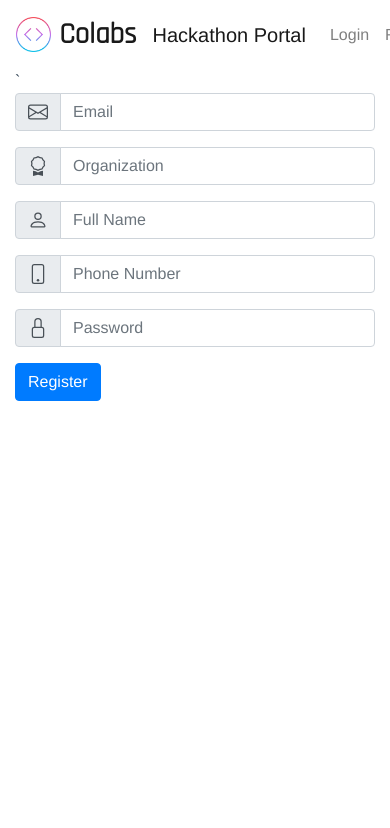
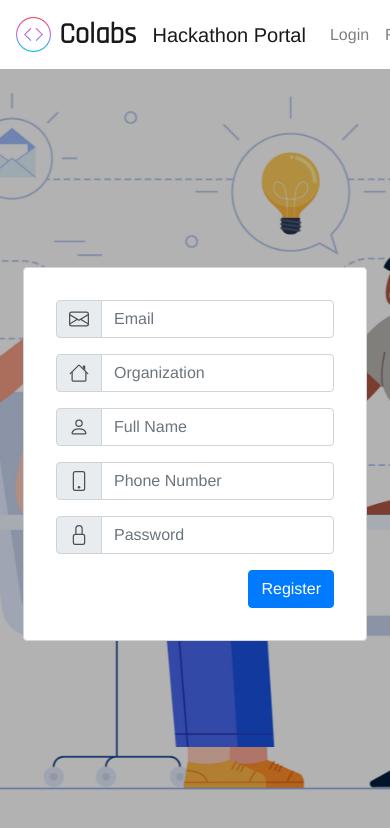
Before and after one commit to Hackathon-Finder/client, a Vue app: page /register-organizer in a window 390 px wide. Shown: the top 828 px of the page. Built offline with nearby package versions, Linux system fonts and the light colour scheme; what vue-google-signin-button would draw is missing.

Commit message:
matching design register organizer to register user

```diff
--- a/src/components/NavBar.vue
+++ b/src/components/NavBar.vue
@@ -3,7 +3,7 @@
     <b-container>
       <b-row>
         <b-navbar id="nav-wrapper" style="display: flex; justify-content: space-between; width: 100%;">
-          <b-navbar-brand href="#" style="display:flex; align-items:center">
+          <b-navbar-brand to='/' style="display:flex; align-items:center">
             <img class="img-logo mr-2" src="@/assets/coding.png" alt="" fluid />
             <div class="text-logo">Colabs</div>
             <div>Hackathon Portal</div>
@@ -16,10 +16,10 @@
             <!-- Navbar dropdowns -->
             <b-nav-item-dropdown text="Register" right>
               <b-dropdown-item href="#">
-                <b-nav-item href="#">Register as User</b-nav-item>
+                <b-nav-item to='/register-user'>Register as User</b-nav-item>
               </b-dropdown-item>
               <b-dropdown-item href="#">
-                <b-nav-item href="#">Register as Organizer</b-nav-item>
+                <b-nav-item to='/register-organizer'>Register as Organizer</b-nav-item>
               </b-dropdown-item>
             </b-nav-item-dropdown>
             <!-- <b-nav-item href="#" @click.prevent="signOut">Sign Out</b-nav-item> -->
--- a/src/views/registerOrganizer.vue
+++ b/src/views/registerOrganizer.vue
@@ -1,50 +1,90 @@
 <template>
-  <b-container>
-    <b-row>
+  <b-container class="bv-example-row">
+    <b-row align-h="center" align-v="center" style="height:calc(100vh - 4.6rem)">
       <b-col>
-        `<b-form @submit.prevent="onSubmit" class="input-form">
+        <div style="display: flex; justify-content:center; align-items:center;">
+          <div class="image-wrapper">
+            <img src="@/assets/register-user.jpg" alt="">
+          </div>
+          <b-form id="form-wrapper" @submit.prevent="registerOrganizer" style="text-align: right">
             <div class="input-group mb-3">
               <div class="input-group-prepend">
                 <div class="input-group-text">
                   <b-icon icon="envelope"></b-icon>
                 </div>
               </div>
-            <input v-model="form.email" type="text" class="form-control" placeholder="Email">
+              <input
+                v-model="form.email"
+                type="email"
+                class="form-control"
+                placeholder="Email"
+                required
+              >
             </div>
+
             <div class="input-group mb-3">
               <div class="input-group-prepend">
                 <div class="input-group-text">
-                <b-icon icon="award"></b-icon>
+                  <b-icon icon="house"></b-icon>
                 </div>
               </div>
-            <input v-model="form.organization" type="text" class="form-control" placeholder="Organization">
+              <input
+                v-model="form.organization"
+                type="text"
+                class="form-control"
+                placeholder="Organization"
+                required
+              >
             </div>
+
             <div class="input-group mb-3">
               <div class="input-group-prepend">
                 <div class="input-group-text">
                   <b-icon icon="person"></b-icon>
                 </div>
               </div>
-            <input v-model="form.name" type="text" class="form-control" placeholder="Full Name">
+              <input
+                v-model="form.name"
+                type="text"
+                class="form-control"
+                placeholder="Full Name"
+                required
+              >
             </div>
+
             <div class="input-group mb-3">
               <div class="input-group-prepend">
                 <div class="input-group-text">
                   <b-icon icon="phone"></b-icon>
                 </div>
               </div>
-            <input v-model="form.hp" type="text" class="form-control" placeholder="Phone Number">
+              <input
+                v-model="form.hp"
+                type="text"
+                class="form-control"
+                placeholder="Phone Number"
+                required
+              >
             </div>
+
             <div class="input-group mb-3">
               <div class="input-group-prepend">
                 <div class="input-group-text">
                   <b-icon icon="lock"></b-icon>
                 </div>
               </div>
-            <input v-model="form.password" type="password" class="form-control" placeholder="Password">
+              <input
+                v-model="form.password"
+                type="password"
+                class="form-control"
+                placeholder="Password"
+                required
+              >
             </div>
+
             <b-button type="submit" variant="primary">Register</b-button>
           </b-form>
+        </div>
       </b-col>
     </b-row>
   </b-container>
@@ -67,7 +107,7 @@ export default {
     }
   },
   methods: {
-    onSubmit (evt) {
+    registerOrganizer (evt) {
       this.$store.dispatch('registerOrganizer', this.form)
         .then(({ data }) => {
           swal.fire({
@@ -101,9 +141,52 @@ export default {
 </script>
 
 <style scoped>
+  .image-wrapper {
+    position: relative;
+    display: flex;
+    justify-content: center;
+    align-items: center;
+    width: 500px;
+    overflow: hidden;
+  }
+  .image-wrapper img {
+    /* position: absolute; */
+    /* width: 500px; */
+    height: 500px;
+    /* z-index: -1; */
+  }
+  #form-wrapper {
+    padding: 2rem;
+    border: 1px #d6d6d6 solid;
+    border-radius: 4px;
+    background-color: #fff;
+  }
 
-.input-form {
-  font-family: Avenir, Helvetica, Arial, sans-serif;
+  @media only screen and (max-width: 768px) {
+    .image-wrapper {
+      position: fixed !important;
+      top: 0;
+      left: 0;
+      width: 100vw;
+      height: 100vh;
+      z-index: -2;
+      background-image: url("../assets/register-user.jpg");
+      background-position: center;
+      background-repeat: no-repeat;
+      background-size: cover;
+    }
+    .image-wrapper::after {
+      content: "";
+      position: fixed;
+      top: 0;
+      left: 0;
+      width: 100vw;
+      height: 100vh;
+      background-color: rgba(0, 0, 0, 0.3);
+    }
+    .image-wrapper img {
+      display: none;
+    }
   }
 
 </style>
```
Lines whose indentation alone changed are shown as unchanged.
